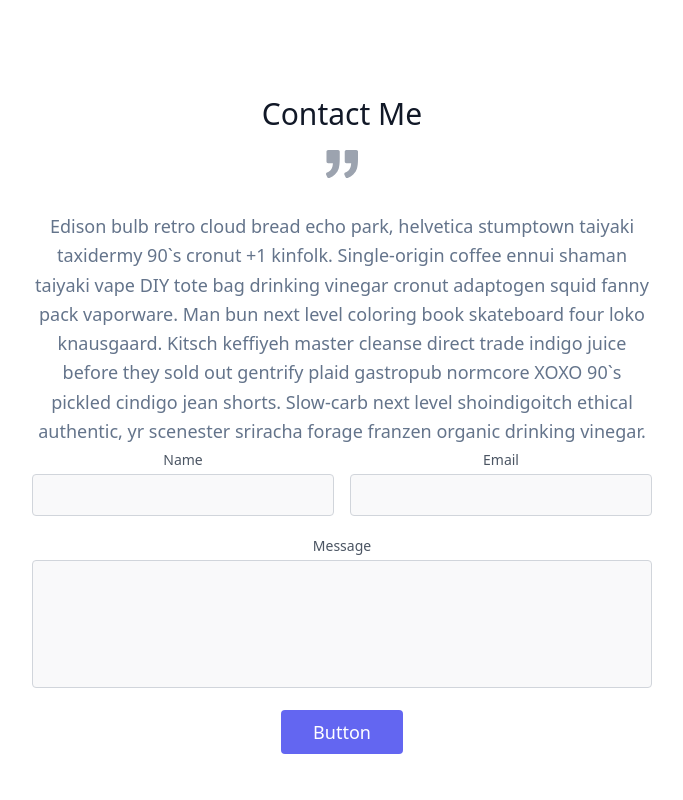
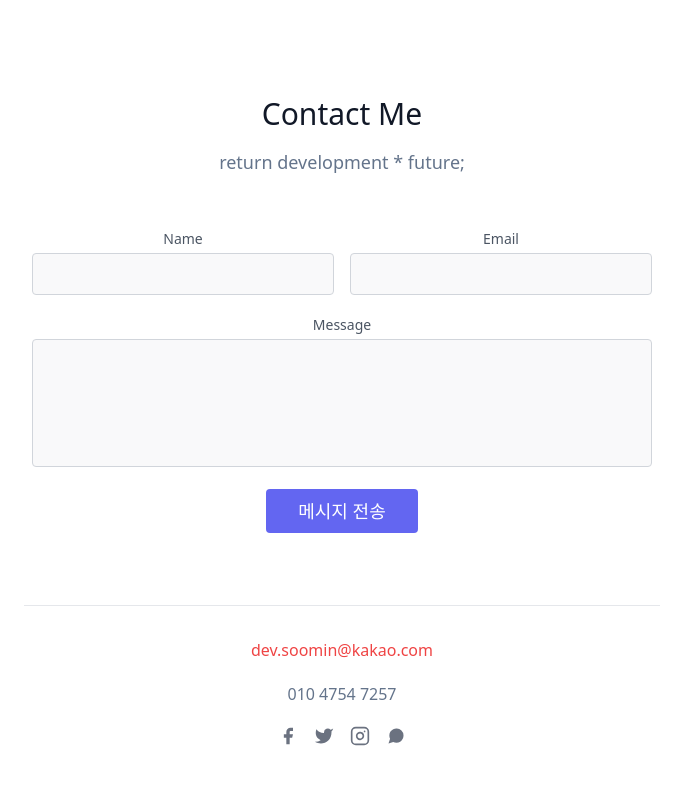
Before and after one commit to jinsumin/next-portfolio, a Next.js app: page /contacts in a window 1280 px wide. Shown: the top 800 px of the page, without its empty margins (298-981 px from the left). Built offline with nearby package versions, Linux system fonts and the light colour scheme.

Commit message:
update style : contact section

```diff
--- a/pages/contacts.js
+++ b/pages/contacts.js
@@ -27,28 +27,12 @@ export default function Contacts() {
       <section className="text-gray-600 body-font relative">
         <div className="container px-5 py-24 mx-auto">
           <div className="flex flex-col text-center w-full mb-12">
-            <h1 className="sm:text-3xl text-2xl font-medium title-font mb-4 text-gray-900">
+            <h1 className="sm:text-3xl text-2xl font-medium title-font mb-4 text-gray-900 mb-10">
               Contact Me
             </h1>
             <div className="xl:w-1/2 lg:w-3/4 w-full mx-auto text-center">
-              <svg
-                xmlns="http://www.w3.org/2000/svg"
-                fill="currentColor"
-                className="inline-block w-8 h-8 text-gray-400 mb-8"
-                viewBox="0 0 975.036 975.036"
-              >
-                <path d="M925.036 57.197h-304c-27.6 0-50 22.4-50 50v304c0 27.601 22.4 50 50 50h145.5c-1.9 79.601-20.4 143.3-55.4 191.2-27.6 37.8-69.399 69.1-125.3 93.8-25.7 11.3-36.8 41.7-24.8 67.101l36 76c11.6 24.399 40.3 35.1 65.1 24.399 66.2-28.6 122.101-64.8 167.7-108.8 55.601-53.7 93.7-114.3 114.3-181.9 20.601-67.6 30.9-159.8 30.9-276.8v-239c0-27.599-22.401-50-50-50zM106.036 913.497c65.4-28.5 121-64.699 166.9-108.6 56.1-53.7 94.4-114.1 115-181.2 20.6-67.1 30.899-159.6 30.899-277.5v-239c0-27.6-22.399-50-50-50h-304c-27.6 0-50 22.4-50 50v304c0 27.601 22.4 50 50 50h145.5c-1.9 79.601-20.4 143.3-55.4 191.2-27.6 37.8-69.4 69.1-125.3 93.8-25.7 11.3-36.8 41.7-24.8 67.101l35.9 75.8c11.601 24.399 40.501 35.2 65.301 24.399z"></path>
-              </svg>
-              <p className="leading-relaxed text-lg">
-                Edison bulb retro cloud bread echo park, helvetica stumptown
-                taiyaki taxidermy 90`s cronut +1 kinfolk. Single-origin coffee
-                ennui shaman taiyaki vape DIY tote bag drinking vinegar cronut
-                adaptogen squid fanny pack vaporware. Man bun next level
-                coloring book skateboard four loko knausgaard. Kitsch keffiyeh
-                master cleanse direct trade indigo juice before they sold out
-                gentrify plaid gastropub normcore XOXO 90`s pickled cindigo jean
-                shorts. Slow-carb next level shoindigoitch ethical authentic, yr
-                scenester sriracha forage franzen organic drinking vinegar.
+              <p className="leading-relaxed text-lg mb-12">
+                return development * future;
               </p>
             </div>
             <ToastContainer />
@@ -116,7 +100,7 @@ export default function Contacts() {
                       type="submit"
                       className="flex mx-auto text-white bg-indigo-500 border-0 py-2 px-8 focus:outline-none hover:bg-indigo-600 rounded text-lg"
                     >
-                      Button
+                      메시지 전송
                     </button>
                   </div>
                 </div>
```
